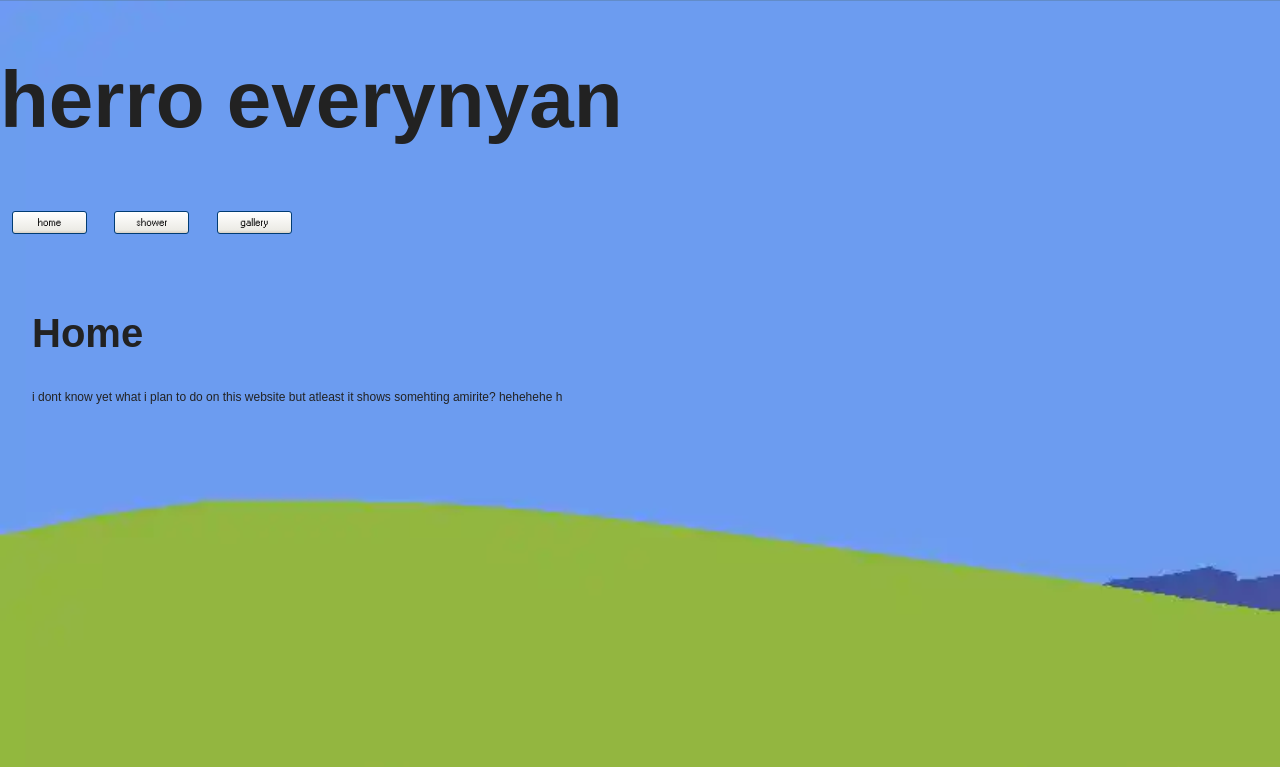
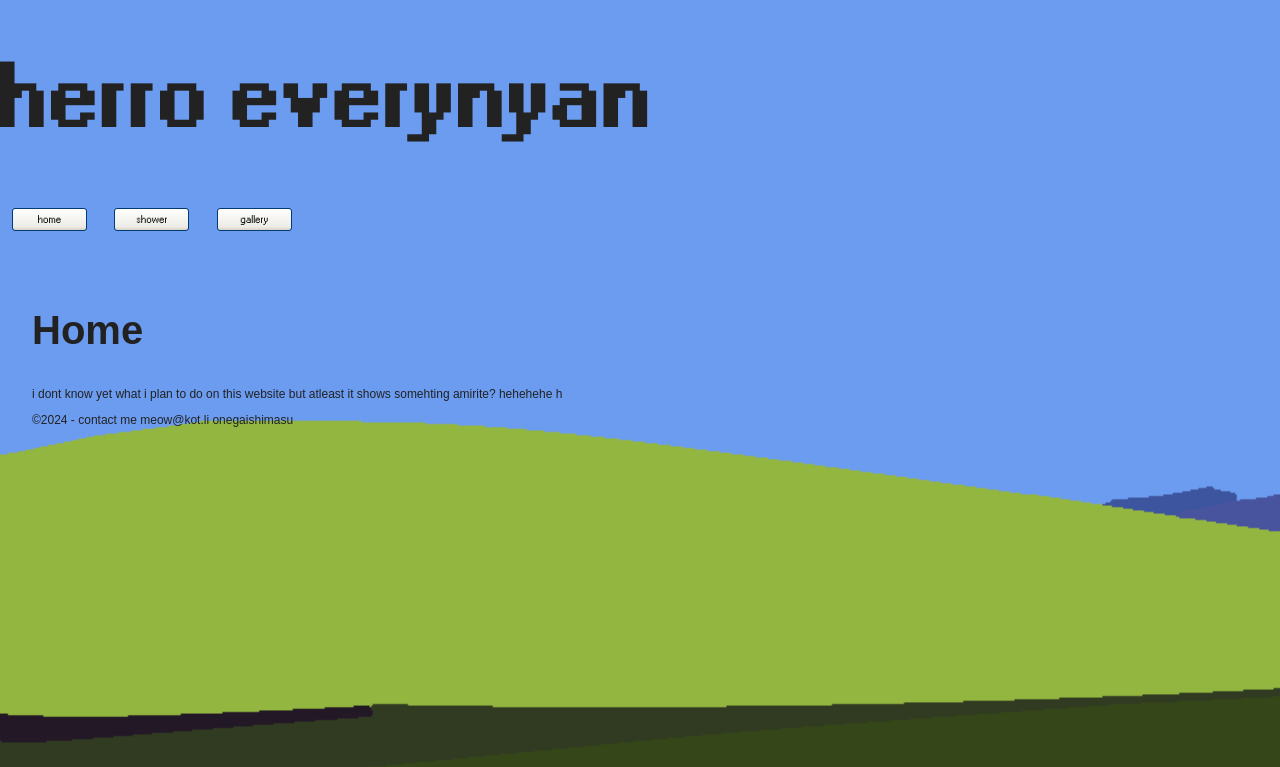
Before and after one commit to puksh/kot.li-webpage, a plain HTML site: page index.html in a window 1280 px wide. Shown: the top 767 px of the page. Drawn offline with Linux system fonts and the light colour scheme; a web font is replaced by a local one.

Commit message:
updated the taskbar

```diff
--- a/index.html
+++ b/index.html
@@ -14,6 +14,7 @@
 </head>
 
 <body>
+    <div class="desktop">
     <header>
         <h1>herro everynyan</h1>
         <nav>
@@ -25,7 +26,7 @@
         </nav>
     </header>
 
-    <div class="container">
+    <div class="icons">
         <section id="home" class="content active">
             <h2>Home</h2>
             <p>i dont know yet what i plan to do on this website but atleast it shows somehting amirite? hehehehe h</p>
@@ -40,17 +41,17 @@
             <div id="galleryContainer"></div>
         </section>
 
+    <p>&copy;2024 - contact me meow@kot.li onegaishimasu</p>
+</div>
     </div>
-
-    <script src="script.js"></script>
-
     <div class="taskbar">
         <a href="#img1" class="startbutton" id="startbuttonImg">
             <img src="startButton.png" alt="Start button">
         </a>
 
     </div>
-    <p>&copy;2024 - contact me meow@kot.li onegaishimasu</p>
+
+    <script src="script.js"></script>
 </body>
 <!--
 Hehehe the vulnerability scanners:
--- a/script.js
+++ b/script.js
@@ -15,6 +15,16 @@
         });
     });
 });
+
+const startButton = document.getElementById('startbuttonImg');
+
+    startButton.addEventListener('click', function() {
+        this.classList.toggle('clicked');
+    });
+
+    startButton.addEventListener('mouseleave', function() {
+        this.classList.remove('clicked');
+    });
 
 function loadGalleryImages() {
     var galleryContainer = document.getElementById('galleryContainer');
--- a/styles.css
+++ b/styles.css
@@ -10,21 +10,36 @@
 	}
 }
 */
-html, body {
+html, body{
     margin: 0;
     padding: 0;
     height: 100%;
 }
 
-/* CSS HEX */
-*{
-    --pakistan-green: #143601ff;
-    --pakistan-green-2: #1a4301ff;
-    --dark-moss-green: #245501ff;
-    --avocado: #538d22ff;
-    --asparagus: #73a942ff;
-    --pistachio: #aad576ff
+
+@font-face{
+  font-family:"Pixelated MS Sans Serif";
+  src:url(fonts/ms_sans_serif.woff2) format("woff2");
+  src:url(fonts/ms_sans_serif.woff) format("woff");
+  font-weight:400;
+  font-style:normal;
+}
+@font-face{
+  font-family:"Pixelated MS Sans Serif";
+  src:url(fonts/ms_sans_serif_bold.woff2) format("woff2");
+  src:url(fonts/ms_sans_serif_bold.woff) format("woff");
+  font-weight:700;
+  font-style:normal;
+}
+
+  @font-face{
+    font-family:"Perfect DOS VGA 437 Win";
+    src:  url(fonts/PerfectDOSVGA437Win.woff2) format("woff2"),
+          url(fonts/PerfectDOSVGA437Win.woff) format("woff");
+    font-weight:400;
+    font-style:normal;
   }
+
 
 .content {
 display:none
@@ -36,14 +51,21 @@ height:auto
 .content.active {
 display:block
 }
-body {
-color:#fff;
-background:url(blissMin.webp);
+.desktop {
+background:url(blissMin.png);
+overflow:hidden;
+height:100%;
 background-size: cover;
-overflow:hidden;
-font-size:100%;
-height:100%
+            background-repeat: no-repeat;
+            background-position: center;
 }
+
+h1{
+  font-family: "Pixelated MS Sans Serif",Arial;
+  -webkit-font-smoothing: antialiased;
+}
+
+
 nav {
 display:flex;
 justify-content:left;
@@ -58,7 +80,7 @@ display:inline;
 .navbar {
 padding:0.75rem;
 }
-.container {
+.icons {
 max-width:100%;
 padding:2rem;
 height: 100vh;
@@ -94,8 +116,9 @@ max-width: 200px;
 .startbutton {
     display: block;
     width: 82px;
-    height: 28px;
+    height: 27px;
     overflow: hidden;
+    cursor: pointer;
   }
 
   .startbutton img {
@@ -103,9 +126,10 @@ max-width: 200px;
   }
 
   .startbutton:hover img {
-    transform: translateY(-61px);
+    transform: translateY(-27px);
   }
 
-  #startbuttonImg:target img {
-    transform: translateY(-122px);
-  }
+  /* script add this tag */
+  .startbutton.clicked img {
+    transform: translateY(-54px);
+}
```
Also changed, not shown: blissMin.png (added), fonts/PerfectDOSVGA437Win.woff (added), fonts/PerfectDOSVGA437Win.woff2 (added), fonts/ms_sans_serif.woff (added), fonts/ms_sans_serif.woff2 (added), fonts/ms_sans_serif_bold.woff (added), fonts/ms_sans_serif_bold.woff2 (added).
